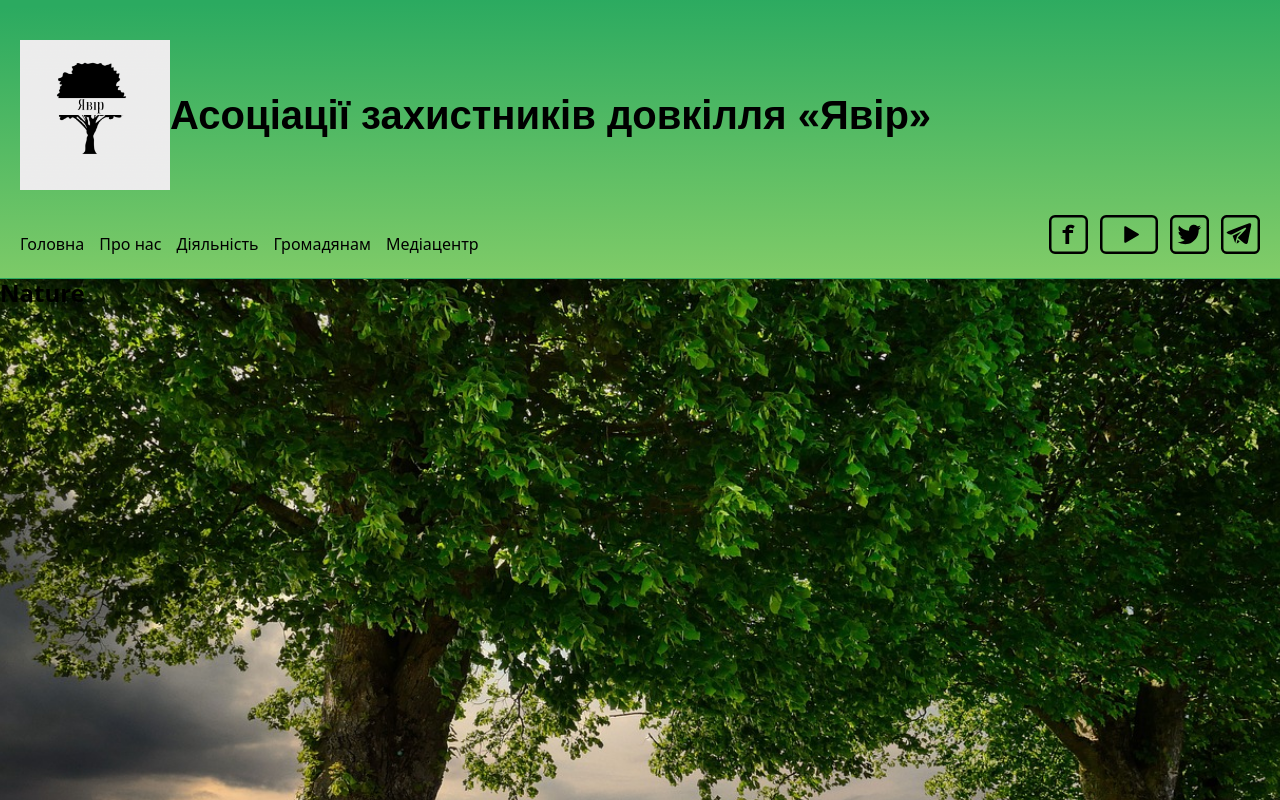
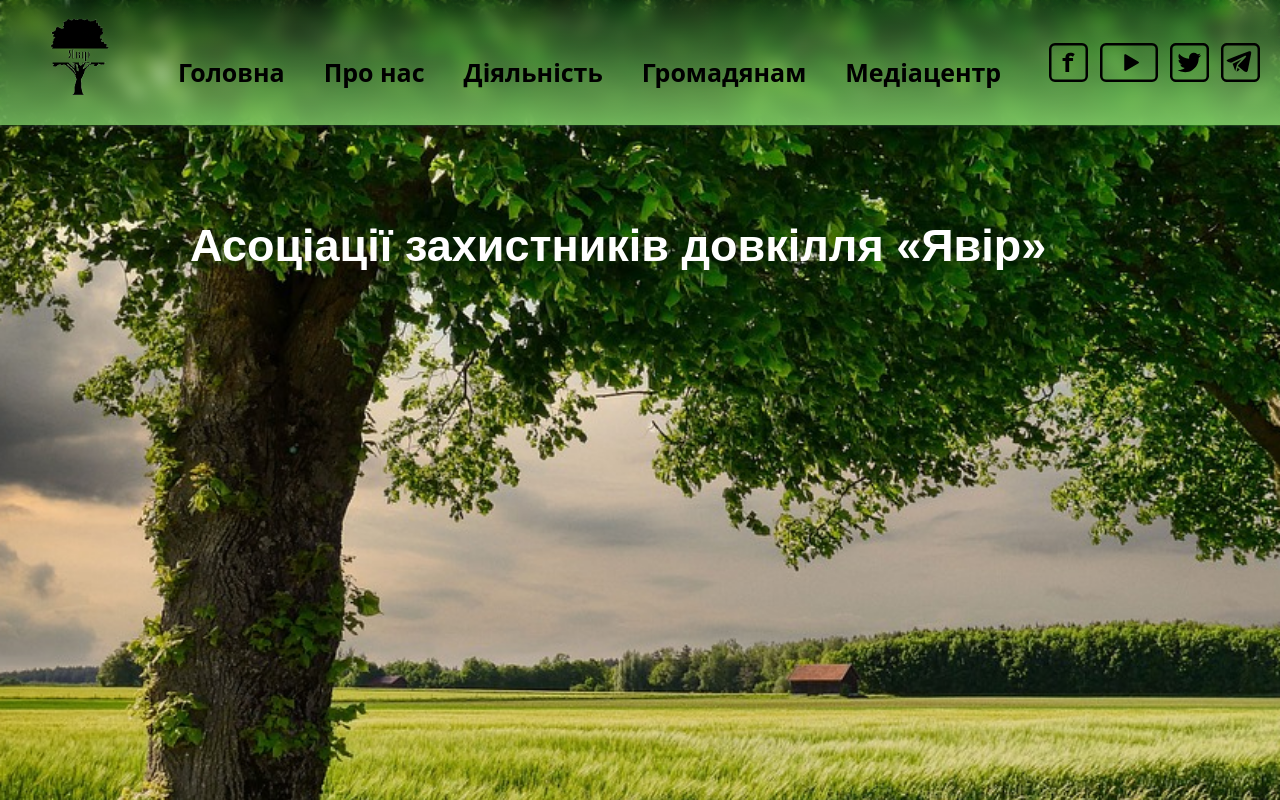
Before and after one commit to EXPua1/javir, a website built with Vite: page src/index.html in a window 1280 px wide. Shown: the top 800 px of the page. Built offline with nearby package versions, Linux system fonts and the light colour scheme.

Commit message:
fix header

```diff
--- a/src/css/header.css
+++ b/src/css/header.css
@@ -14,12 +14,15 @@
 }
 .nav_list_menu {
   display: flex;
+  gap: 24px;
 }
 
 .main_nav a {
   display: block;
   text-decoration: none;
   padding: 45px 15px 25px 0;
+  font-size: 25px;
+  font-weight: bold;
 }
 .nav_address_container {
   display: flex;
@@ -31,24 +34,32 @@
   gap: 12px;
 }
 .header_container {
-  padding: 40px 20px 0 20px;
+  padding: 0 20px 0 20px;
   border-bottom: 1px solid transparent;
   background: linear-gradient(
     179.1deg,
-    rgb(43, 170, 96) 2.3%,
-    rgb(129, 204, 104) 98.3%
+    rgba(43, 170, 96, 0.1) 2.3%,
+    /* Увеличиваем прозрачность до 90% */ rgba(129, 204, 104, 0.9) 98.3%
+      /* Увеличиваем прозрачность до 90% */
   );
   box-shadow: 0px 2px 1px rgba(46, 47, 66, 0.08),
     0px 1px 1px rgba(46, 47, 66, 0.16), 0px 1px 6px rgba(46, 47, 66, 0.08);
+  backdrop-filter: blur(
+    8px
+  ); /* Добавляем размытие заднего фона для эффекта прозрачности */
 }
 
 .header_title {
+  display: flex;
+  margin: 0 auto;
   line-height: 39px;
   font-style: normal;
   font-weight: bold;
-  font-size: 20px !important;
+  font-size: 30px;
   font-family: Arimo, sans-serif;
   max-width: 900px;
+  color: white;
+  padding-top: 100px;
 }
 
 .nav_list_menu a:hover {
--- a/src/css/hero.css
+++ b/src/css/hero.css
@@ -1,5 +1,6 @@
 .hero_container {
-  height: 900px;
+  margin-top: -500px;
+  height: 1300px;
   max-width: 100%;
   background-image: url(../img/grass-gd921ccf99_1280.jpg);
   background-size: cover; /* Растягиваем фон на всю ширину блока */
--- a/src/index.html
+++ b/src/index.html
@@ -17,16 +17,12 @@
   <body>
     <header class="header_container">
       <div class="">
-        <div class="main_title">
-          <div class="logo">
-            <img src="./img/./Canva Design.png" alt="Logo" width="150px" />
-          </div>
-          <div class="header_title">
-            <h1>Асоціації захистників довкілля «Явір»</h1>
-          </div>
-        </div>
+        <div class="main_title"></div>
         <div>
           <div class="nav_address_container">
+            <div class="logo">
+              <img src="./img/main_logo.png" alt="Logo" width="125px" />
+            </div>
             <nav class="main_nav">
               <ul class="nav_list_menu">
                 <li>
@@ -75,6 +71,9 @@
       </div>
     </header>
     <section class="hero">
+      <div class="header_title">
+        <h1>Асоціації захистників довкілля «Явір»</h1>
+      </div>
       <div class="container hero_container">
         <h2>Nature</h2>
       </div>
```
Also changed, not shown: src/img/logo_svg.svg (added), src/img/main_logo.png (added), src/img/yavir2.png (added), src/img/Явір.svg (added).
